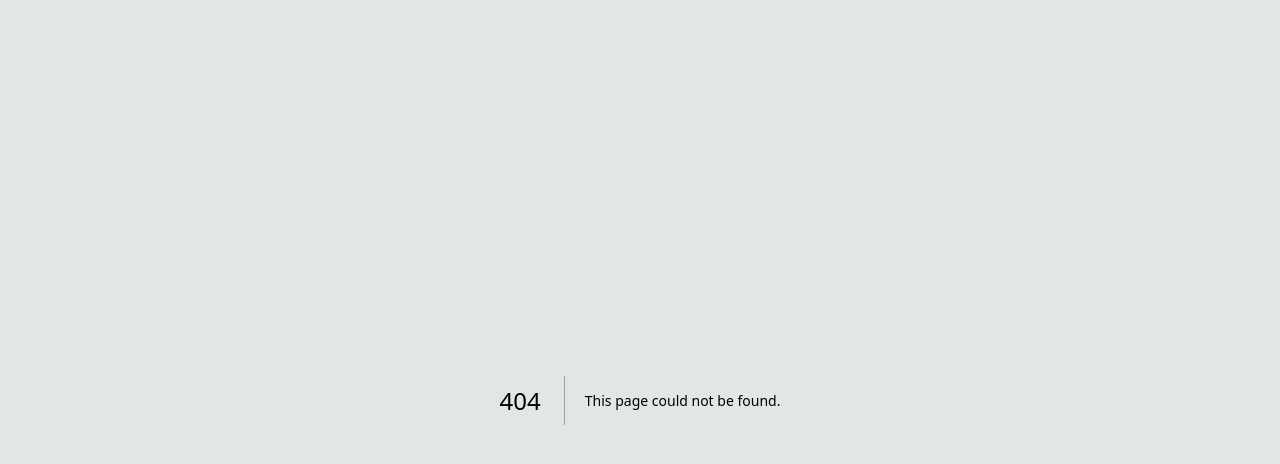
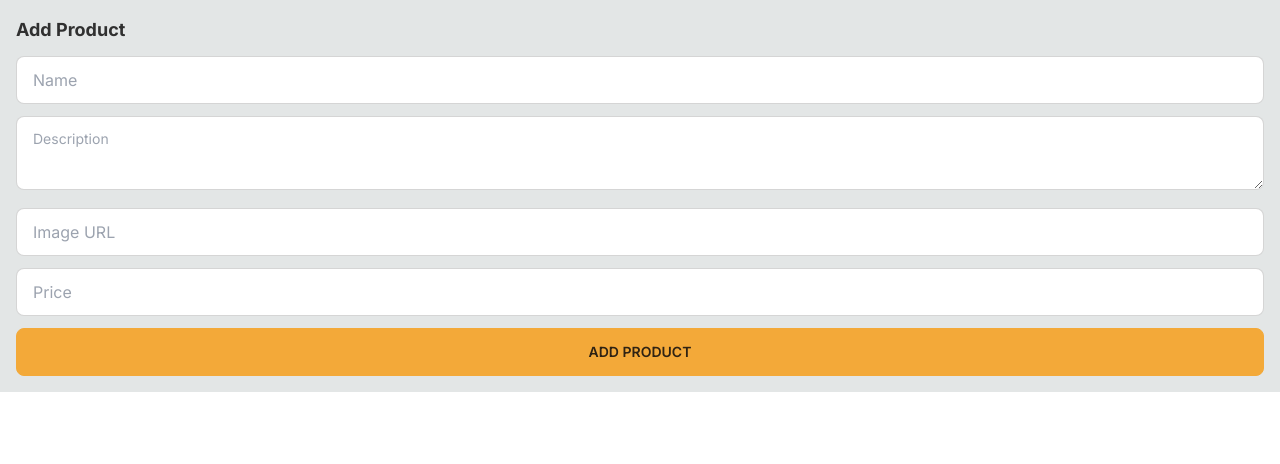
Before and after one commit to thedatagata/aep-ecomm-demo, a Next.js app: page /add-product in a window 1280 px wide. Before the commit this address had no page. Shown: the top 464 px of the page. Built offline with nearby package versions, Linux system fonts and the light colour scheme.

Commit message:
finished add products page

```diff
--- a/next.config.js
+++ b/next.config.js
@@ -1,4 +1,11 @@
 /** @type {import('next').NextConfig} */
-const nextConfig = {}
+const nextConfig = {
+  images: {
+    remotePatterns: [{ hostname: "images.unsplash.com" }],
+  },
+  experimental: {
+    serverActions: true,
+  },
+};
 
-module.exports = nextConfig
+module.exports = nextConfig;
--- a/package.json
+++ b/package.json
@@ -10,7 +10,7 @@
   },
   "dependencies": {
     "@auth/prisma-adapter": "^1.0.0",
-    "@prisma/client": "^4.16.1",
+    "@prisma/client": "^5.6.0",
     "@types/node": "20.3.1",
     "@types/react": "18.2.14",
     "@types/react-dom": "18.2.6",
@@ -24,11 +24,13 @@
     "postcss": "8.4.24",
     "prettier": "^2.8.8",
     "prettier-plugin-tailwindcss": "^0.3.0",
-    "prisma": "^4.16.1",
     "react": "18.2.0",
     "react-dom": "18.2.0",
     "tailwindcss": "3.3.2",
     "typescript": "5.1.3",
     "zod": "^3.21.4"
+  },
+  "devDependencies": {
+    "prisma": "^5.6.0"
   }
 }
--- /dev/null
+++ b/src/app/add-product/page.tsx
@@ -0,0 +1,62 @@
+import FormSubmitButton from "@/components/FormSubmitButton";
+import { prisma } from "@/lib/db/prisma";
+
+export const metadata = {
+  title: "Add Product - AEP eCommerce Demo",
+};
+
+async function addProduct(formData: FormData) {
+  "use server";
+
+  const prodName = formData.get("name")?.toString();
+  const prodDesc = formData.get("description")?.toString();
+  const prodImg = formData.get("imageURL")?.toString();
+  const prodPrice = Number(formData.get("price") || 0);
+
+  if (!prodName || !prodDesc || !prodImg || !prodPrice) {
+    throw Error("Missing required fields");
+  }
+
+  await prisma.product.create({
+    data: { prodName, prodDesc, prodImg, prodPrice },
+  });
+}
+
+export default function AddProductPage() {
+  return (
+    <div>
+      <h1 className="mb-3 text-lg font-bold">Add Product</h1>
+      <form action={addProduct}>
+        <input
+          required
+          name="name"
+          placeholder="Name"
+          className="input-bordered input mb-3 w-full"
+        />
+        <textarea
+          required
+          name="description"
+          placeholder="Description"
+          className="textarea-bordered textarea mb-3 w-full"
+        />
+        <input
+          required
+          name="imageURL"
+          placeholder="Image URL"
+          type="url"
+          className="input-bordered input mb-3 w-full"
+        />
+        <input
+          required
+          name="price"
+          placeholder="Price"
+          type="number"
+          className="input-bordered input mb-3 w-full"
+        />
+        <FormSubmitButton className="btn-block">
+          Add Product
+        </FormSubmitButton>
+      </form>
+    </div>
+  );
+}
--- /dev/null
+++ b/src/app/error.tsx
@@ -0,0 +1,5 @@
+"use client";
+
+export default function ErrorPage() {
+  return <div>Something went wrong. Please try again.</div>;
+}
--- a/src/app/layout.tsx
+++ b/src/app/layout.tsx
@@ -1,22 +1,24 @@
-import type { Metadata } from 'next'
-import { Inter } from 'next/font/google'
-import './globals.css'
+import type { Metadata } from "next";
+import { Inter } from "next/font/google";
+import "./globals.css";
 
-const inter = Inter({ subsets: ['latin'] })
+const inter = Inter({ subsets: ["latin"] });
 
 export const metadata: Metadata = {
-  title: 'Create Next App',
-  description: 'Generated by create next app',
-}
+  title: "AEP eCommerce Demo",
+  description: "Growing the Next Crop of AEP Expert Trees",
+};
 
 export default function RootLayout({
   children,
 }: {
-  children: React.ReactNode
+  children: React.ReactNode;
 }) {
   return (
     <html lang="en">
-      <body className={inter.className}>{children}</body>
+      <body className={inter.className}>
+        <main className="m-auto max-w-7xl p-4">{children}</main>
+      </body>
     </html>
-  )
+  );
 }
--- /dev/null
+++ b/src/components/FormSubmitButton.tsx
@@ -0,0 +1,27 @@
+"use client";
+import { ComponentProps } from "react";
+import { experimental_useFormStatus as useFormStatus } from "react-dom";
+
+type FormSubmitButtonProps = {
+  children: React.ReactNode;
+  className?: string;
+} & ComponentProps<"button">;
+
+export default function FormSubmitButton({
+  children,
+  className,
+  ...props
+}: FormSubmitButtonProps) {
+  const { pending } = useFormStatus();
+  return (
+    <button
+      {...props}
+      className={`btn-primary btn ${className}`}
+      type="submit"
+      disabled={pending}
+    >
+      {pending && <span className="loading loading-spinner" />}
+      {children}
+    </button>
+  );
+}
--- /dev/null
+++ b/src/lib/db/prisma.ts
@@ -0,0 +1,9 @@
+import { PrismaClient } from "@prisma/client";
+
+const globalForPrisma = globalThis as unknown as {
+  prisma: PrismaClient | undefined;
+};
+
+export const prisma = globalForPrisma.prisma ?? new PrismaClient();
+
+if (process.env.NODE_ENV !== "production") globalForPrisma.prisma = prisma;
```
Also changed, not shown: tsconfig.json (+19 -5 lines), 2 other files (tests, documents, lock files or other folders).
